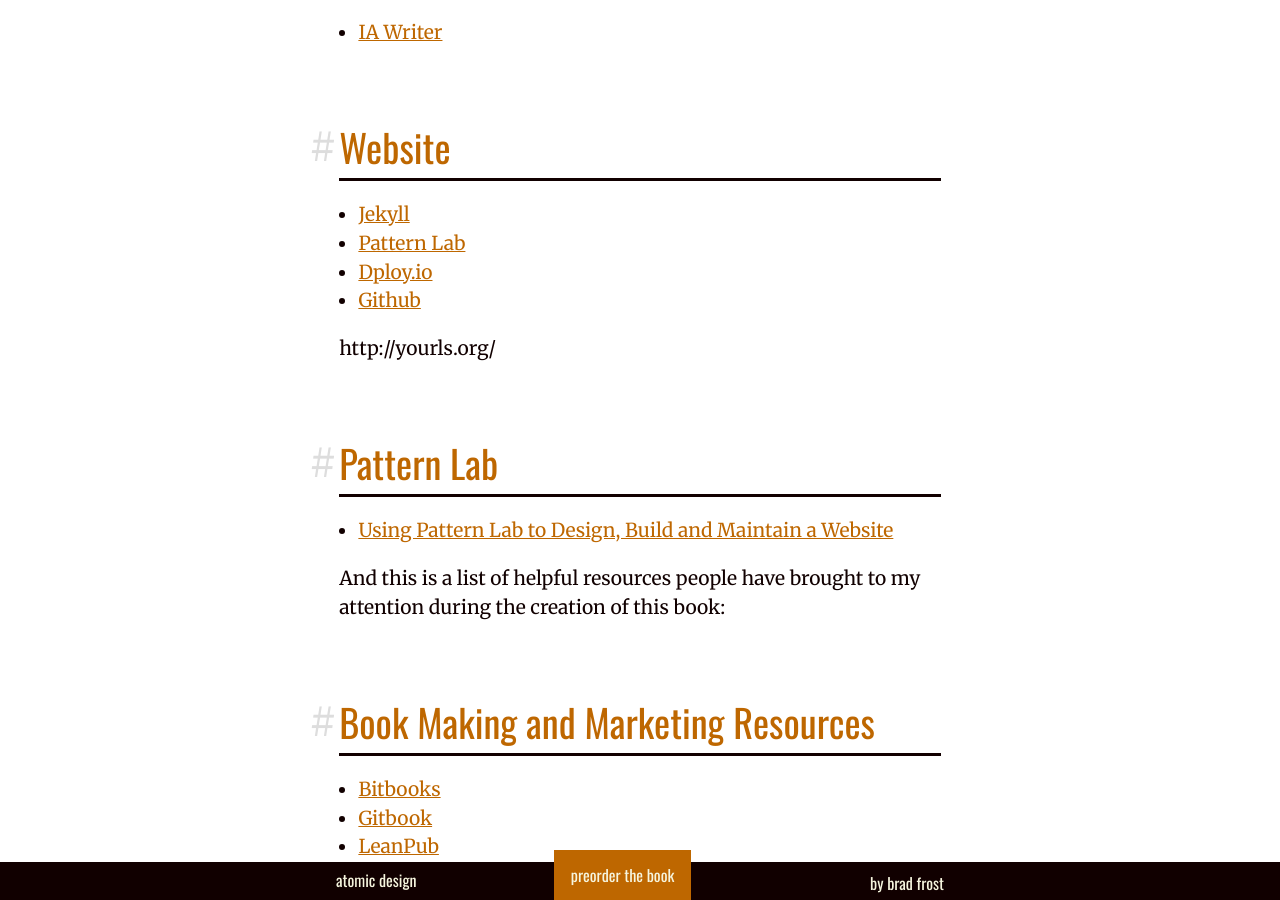
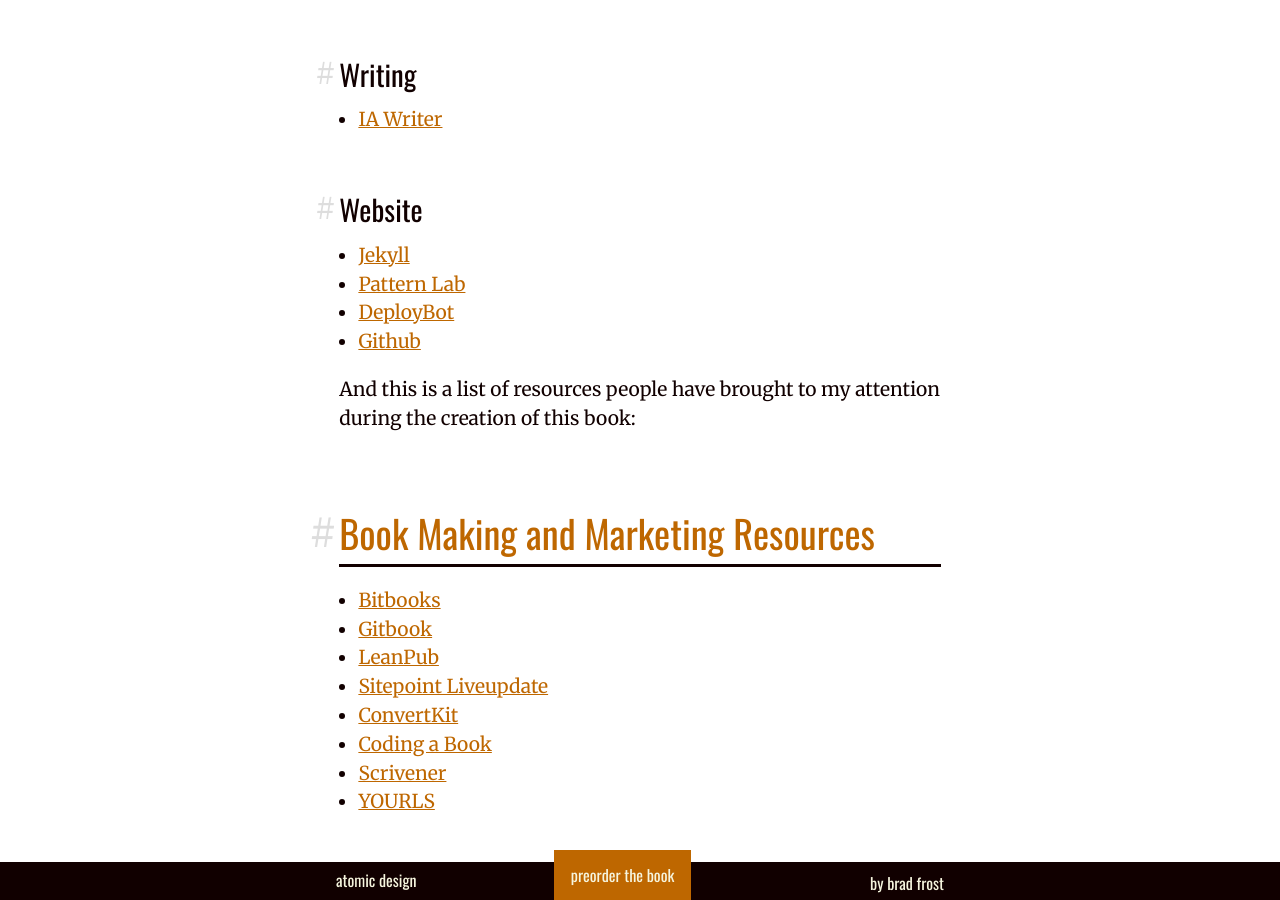
Before and after one commit to bradfrost/atomic-design, a Jekyll site: the page built from resources.md, in a window 1280 px wide and 900 px high, scrolled down 6297 px. Built offline with Jekyll 4.4.1, drawn with Linux system fonts in a browser that asks for light colours; nearby versions of some CDN libraries; some of the changed text lies outside the part shown.

Commit message:
Clean up resources

```diff
--- a/resources.md
+++ b/resources.md
@@ -111,21 +111,18 @@ permalink: /resources/
 
 ------
 
-## Writing
+## Tools used to make this book
+
+### Writing
 - [IA Writer](http://www.iawriter.com/mac/)
 
-## Website
+### Website
 - [Jekyll](http://jekyllrb.com/)
 - [Pattern Lab](http://patternlab.io/)
-- [Dploy.io](http://dploy.io/)
+- [DeployBot](https://deploybot.com/)
 - [Github](http://github.com)
 
-http://yourls.org/
-
-## Pattern Lab
-- [Using Pattern Lab to Design, Build and Maintain a Website](http://www.brianmuenzenmeyer.com/using-patternlab-to-design-build-and-maintain-a-website/)
-
-And this is a list of helpful resources people have brought to my attention during the creation of this book:
+And this is a list of resources people have brought to my attention during the creation of this book:
 
 ## Book Making and Marketing Resources
 - [Bitbooks](http://bitbooks.cc/)
```
Also changed, not shown: other parts of resources.md (+1 -3 lines), 2 other files.
